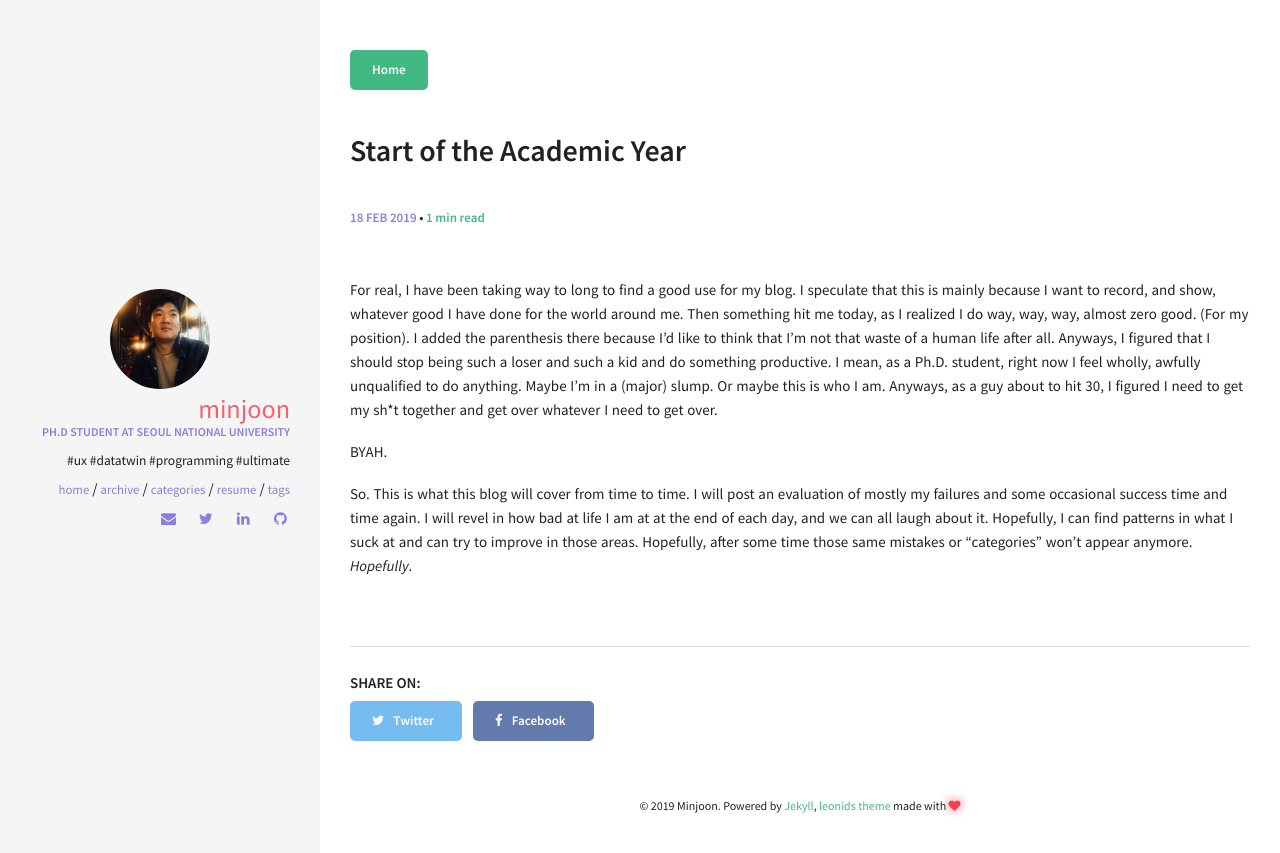
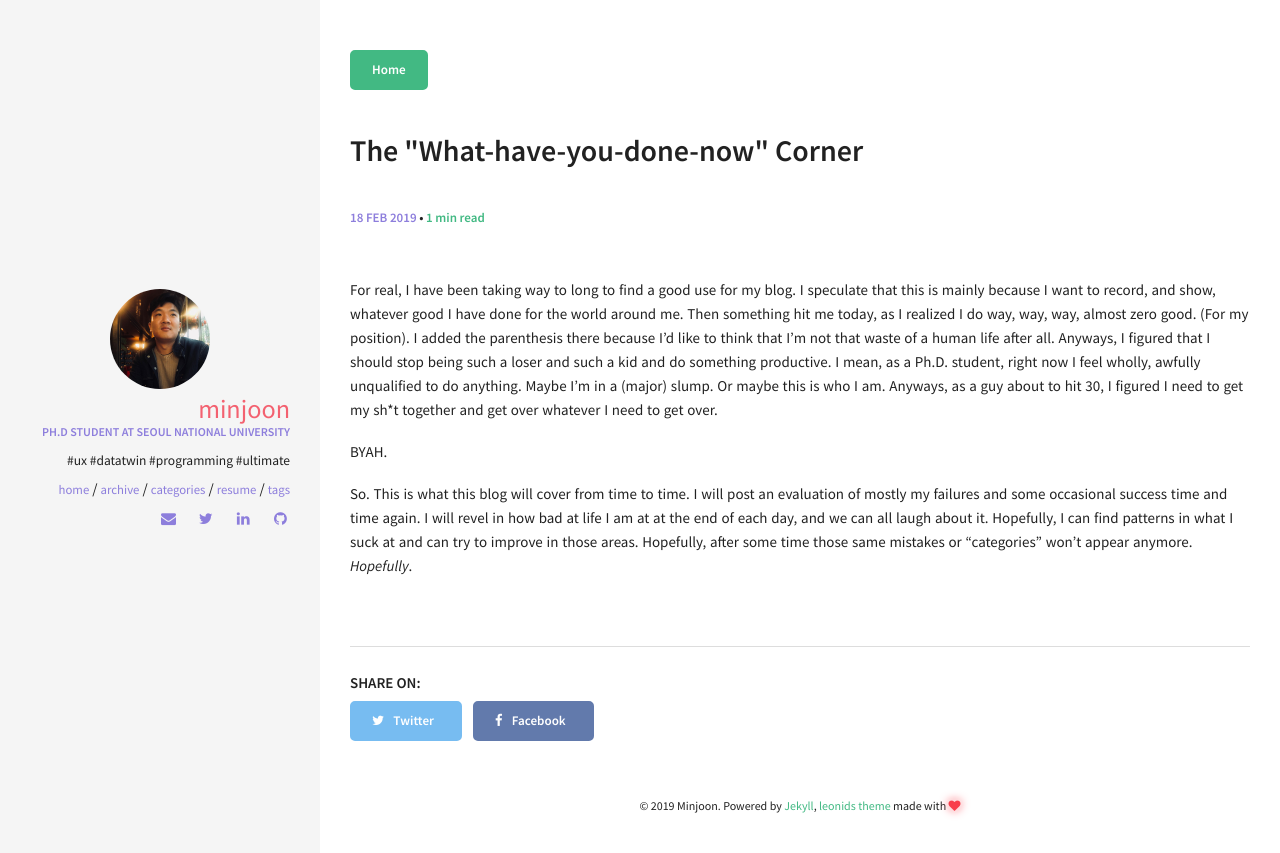
Before and after one commit to minjoonkim/minjoonkim.github.io, a Jekyll site: the page built from _posts/2019-02-18-whats-my-blog.md, in a window 1280 px wide. Shown: the top 853 px of the page. Built offline with Jekyll 4.4.1, drawn with Linux system fonts in a browser that asks for light colours; comment, search, counter and statistics services are not loaded.

Commit message:
edits again
2

```diff
--- a/_posts/2019-02-18-whats-my-blog.md
+++ b/_posts/2019-02-18-whats-my-blog.md
@@ -1,7 +1,7 @@
 ---
 layout: post
-title: Start of the Academic Year
-excerpt: "I think a found a use for this blog. I am going to write about how I messed up each day. I will add some things that I did good at the end. You know, it'll be like the opposite of the how-i-did-good posts. Maybe this way I can fix whatever bad habits I have. It will also show me how long it takes till I kick my bad habits to the curb."
+title: The "What-have-you-done-now" Corner
+excerpt: "I think a found a use for this blog. I am going to write about how I messed up. I will add some things that I did good at the end. You know, it'll be like the opposite of the how-i-did-good posts. Maybe this way I can fix whatever bad habits I have. It will also show me how long it takes till I kick my bad habits to the curb."
 categories: [can you stop screwing up already]
 comments: true
 ---
```
Also changed, not shown: _posts/2019-03-06-start-academic-year.md (+1 -1 lines).
